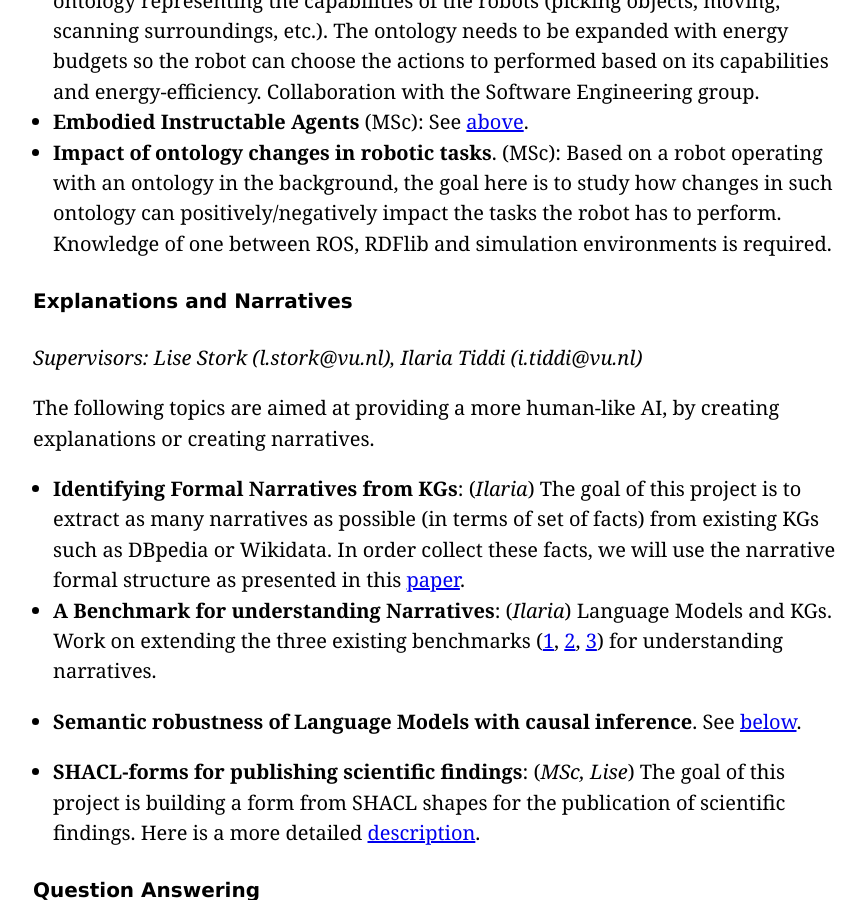
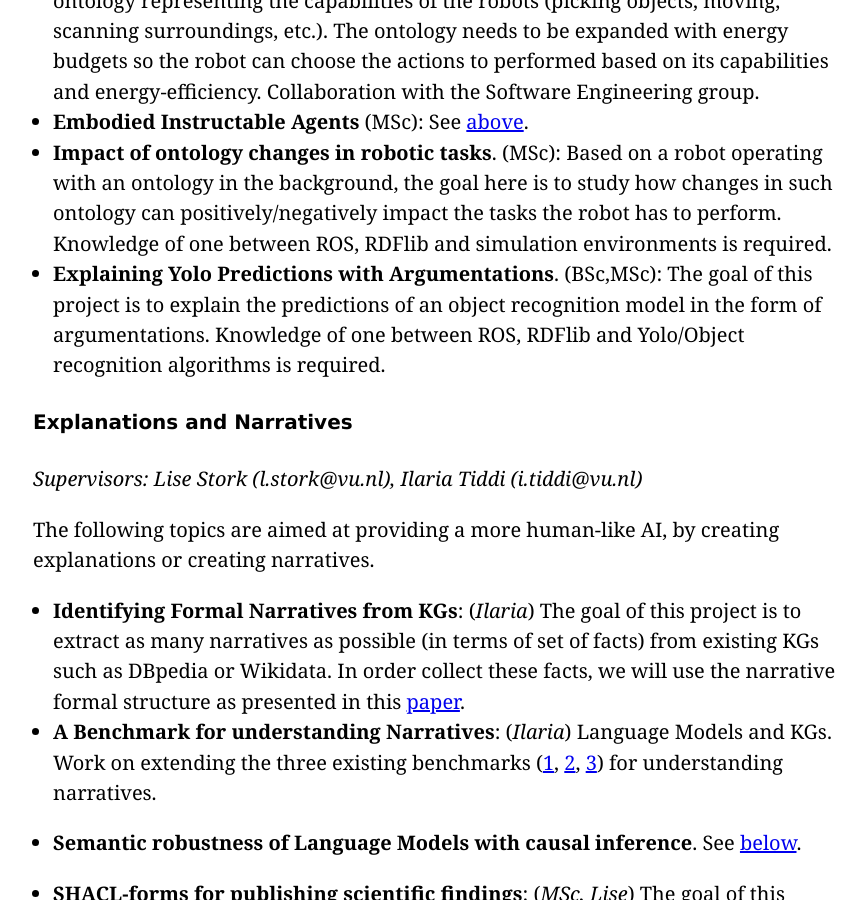
Before and after one commit to kai-vu/site, a Jekyll site: the page built from theses/index.md, in a window 1280 px wide and 900 px high, scrolled down 4879 px. Shown: the whole window, without its empty margins (207-1073 px from the left). Built offline with Jekyll 4.4.1, drawn with Linux system fonts in a browser that asks for light colours; our own code applies the rules of GitHub Pages for plain Markdown files.

Commit message:
Update index.md
added project Yolo

```diff
--- a/theses/index.md
+++ b/theses/index.md
@@ -89,6 +89,7 @@ These projects look at the intersection of robotics and knowledge graphs. Knowle
 - **Energy-efficient robots through knowledge-awareness**. (BSc, MSc): We have an ontology representing the capabilities of the robots (picking objects, moving, scanning surroundings, etc.). The ontology needs to be expanded with energy budgets so the robot can choose the actions to performed based on its capabilities and energy-efficiency. Collaboration with the Software Engineering group.
 - **Embodied Instructable Agents** (MSc): See <a href="HI_nh_ma">above</a>.
 - **Impact of ontology changes in robotic tasks**. (MSc): Based on a robot operating with an ontology in the background, the goal here is to study how changes in such ontology can positively/negatively impact the tasks the robot has to perform. Knowledge of one between ROS, RDFlib and simulation environments is required.
+- **Explaining Yolo Predictions with Argumentations**. (BSc,MSc): The goal of this project is to explain the predictions of an object recognition model in the form of argumentations. Knowledge of one between ROS, RDFlib and Yolo/Object recognition algorithms is required.
 
 #### Explanations and Narratives
 *Supervisors: Lise Stork (l.stork@vu.nl), Ilaria Tiddi (i.tiddi@vu.nl)*
```
